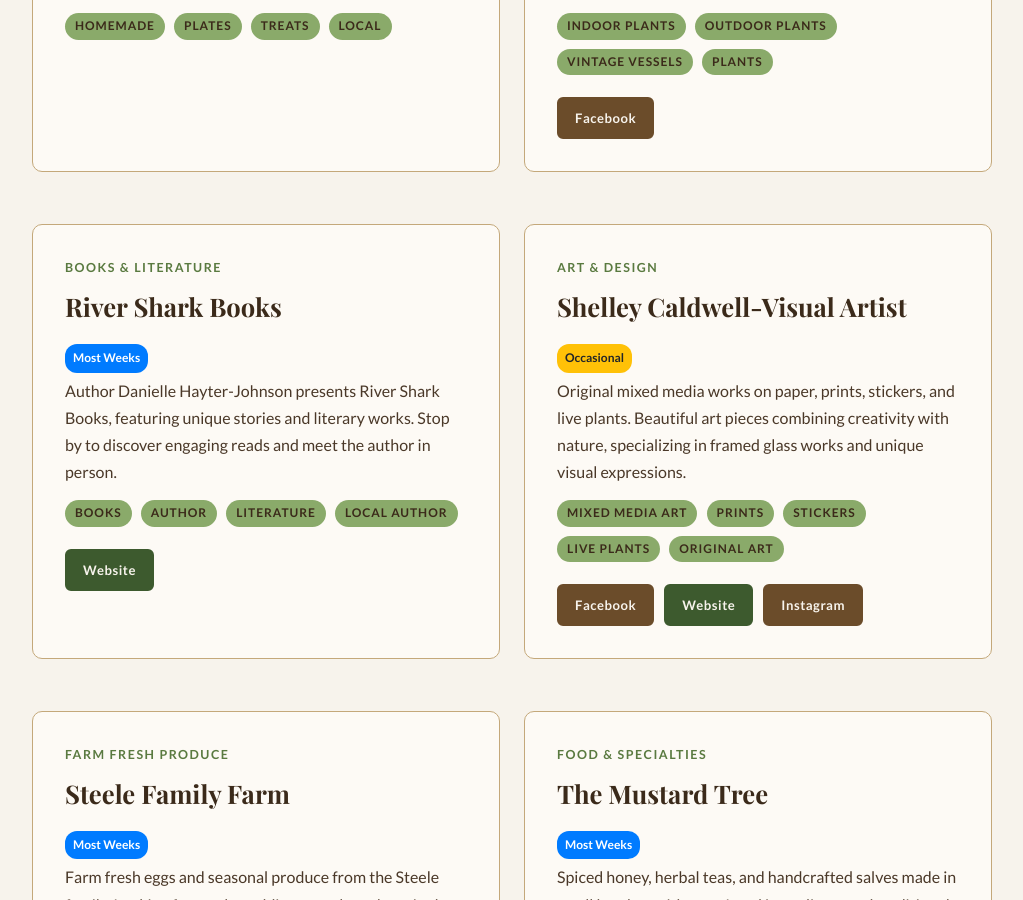
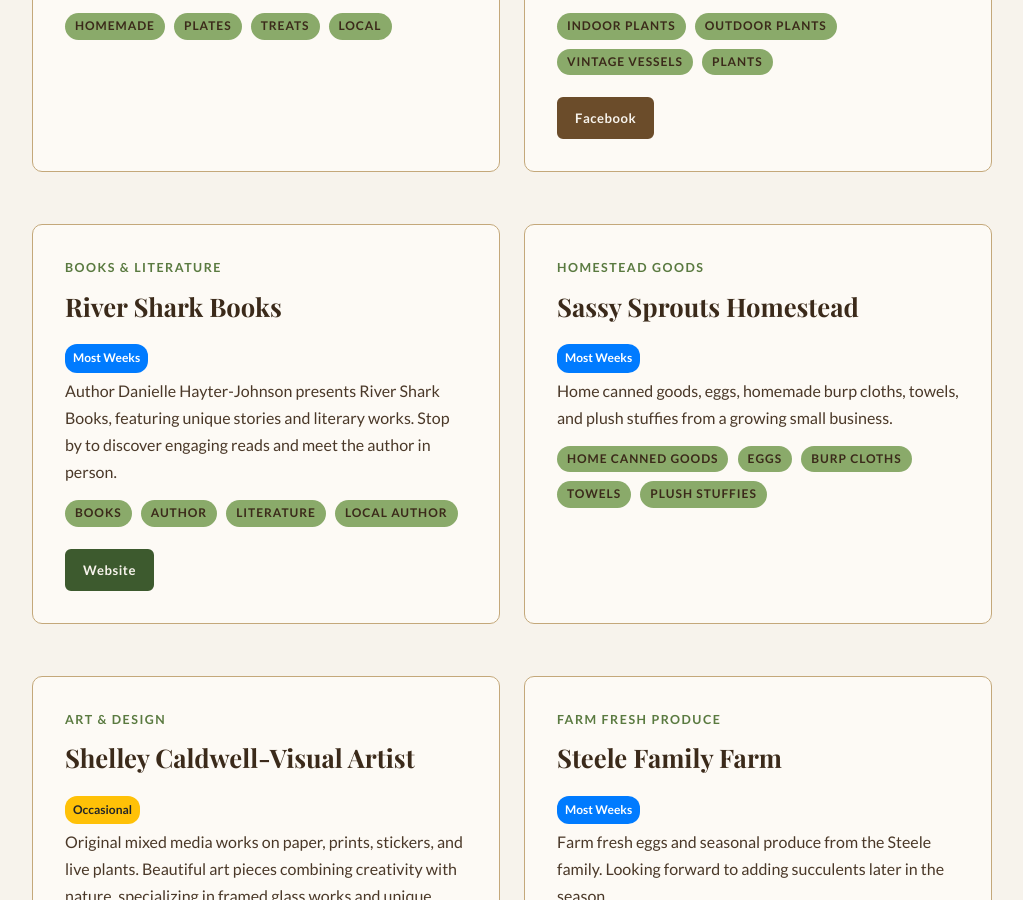
Before and after one commit to blueearthcommunitymarket/blueearthcommunitymarket.github.io, a Jekyll site: the page built from vendor-spotlight/index.html, in a window 1280 px wide and 900 px high, scrolled down 3920 px. Shown: the whole window, without its empty margins (128-1151 px from the left). Built offline with Jekyll 4.4.1, drawn with Linux system fonts in a browser that asks for light colours; some web fonts are replaced.

Commit message:
spotlight: add Sassy Sprouts Homestead

```diff
--- a/vendor-spotlight/index.html
+++ b/vendor-spotlight/index.html
@@ -352,6 +352,23 @@ description: Meet the vendors of the Blue Earth Community Market. Browse what th
             </div>
         </div>
 
+        <!-- Sassy Sprouts Homestead -->
+        <div class="card">
+            <div class="section-label">Homestead Goods</div>
+            <h2>Sassy Sprouts Homestead</h2>
+            <div class="market-frequency">
+                <span class="frequency-badge freq-most">Most Weeks</span>
+            </div>
+            <p>Home canned goods, eggs, homemade burp cloths, towels, and plush stuffies from a growing small business.</p>
+            <div class="pills" style="margin-top: 12px;">
+                <span class="tag">Home Canned Goods</span>
+                <span class="tag">Eggs</span>
+                <span class="tag">Burp Cloths</span>
+                <span class="tag">Towels</span>
+                <span class="tag">Plush Stuffies</span>
+            </div>
+        </div>
+
         <!-- Shelley Caldwell-Visual Artist -->
         <div class="card">
             <div class="section-label">Art &amp; Design</div>
```
